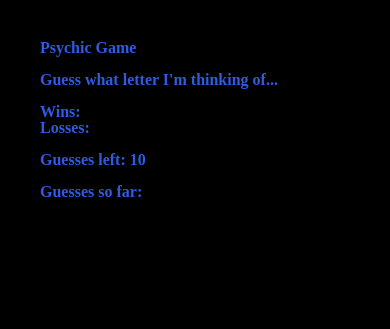
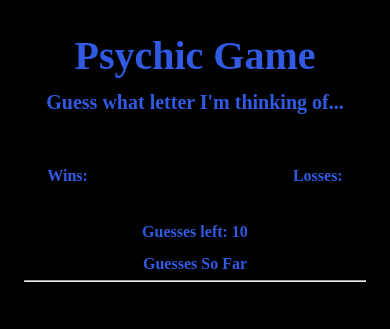
Before and after one commit to alexanderpaulino/HW-Psychic-Game, a plain HTML site: page index.html in a window 390 px wide. Drawn offline with Linux system fonts and the light colour scheme.

Commit message:
Added styles. Submission ready.

```diff
--- a/assets/css/style.css
+++ b/assets/css/style.css
@@ -1,5 +1,5 @@
 body, html {
-	margin: 0 auto;
+	margin: auto;
 	background-color: black;
 	background-image:;
 	color: #305AE2;
@@ -8,5 +8,83 @@ body, html {
 
 .gameBox {
 	padding: 20px;
-	margin: 20px;
+	margin: 4% 30% 10% 30%;
+	text-align: center;
 }
+
+.title {
+	font-size: 40px;
+}
+
+.instructions {
+	font-size: 20px;
+}
+
+.wins {
+	font-size: 16px;
+	float: left;
+	padding: 20px;
+	margin: 20px 20px 20px 50px;
+}
+
+.losses {
+	font-size: 16px;
+	float: right;
+	padding: 20px;
+	margin: 20px 50px 20px 20px;
+}
+
+.guessesLft {
+	clear: both;
+}
+
+.guessesBox {
+	clear: both;
+}
+
+.result {
+	font-size: 30px;
+	clear: both;
+}
+
+@media screen and (max-width: 980px) {
+
+	.gameBox {
+		margin-left: 20%;
+		margin-right: 20%;
+	}
+}
+
+@media screen and (max-width: 768px) {
+
+	.gameBox {
+		margin-left: 15%;
+		margin-right: 15%;
+	}
+}
+
+@media screen and (max-width: 640px) {
+
+	.gameBox {
+		margin-left: 5%;
+		margin-right: 5%;
+	}
+}
+
+@media screen and (max-width: 480px) {
+
+	.gameBox {
+		margin-left: 1%;
+		margin-right: 1%;
+	}
+
+	.wins {
+	margin-left: 1%;
+	margin-right: 1%;
+	}
+
+	.losses {
+	margin-right: 1%;
+	margin-left: 1%;
+	}
+}
--- a/assets/javascript/game.js
+++ b/assets/javascript/game.js
@@ -27,7 +27,7 @@ document.onkeypress = function(event) {
         document.querySelector(".wins").innerHTML = "Wins: " + winScore;
         document.querySelector(".guessesLft").innerHTML = "Guesses left: " + guessesLeft;
         document.querySelector(".result").innerHTML = "You win! Try again!";
-        document.querySelector(".guessesBox").innerHTML = "Guesses so far:";
+        document.querySelector(".guessesBox").innerHTML = "";
         computerGuess = computerChoice[Math.floor(Math.random() * computerChoice.length)];
         console.log("The player guessed the letter: " + userGuess);
         console.log("---------------------------------");
@@ -39,7 +39,7 @@ document.onkeypress = function(event) {
     	guessesLeft--;
     	lettersGuessed.push(userGuess);
     	document.querySelector(".guessesLft").innerHTML = "Guesses left: " + guessesLeft;
-    	document.querySelector(".guessesBox").innerHTML = "Guesses so far: " + lettersGuessed;
+    	document.querySelector(".guessesBox").innerHTML = lettersGuessed;
     	document.querySelector(".result").innerHTML = "";
     	console.log("The player guessed the letter: " + userGuess);
     }
@@ -51,7 +51,7 @@ document.onkeypress = function(event) {
     	loseScore++;
     	document.querySelector(".losses").innerHTML = "Losses: " + loseScore;
     	document.querySelector(".guessesLft").innerHTML = "Guesses left: " + guessesLeft;
-    	document.querySelector(".guessesBox").innerHTML = "Guesses so far:";
+    	document.querySelector(".guessesBox").innerHTML = "";
     	computerGuess = computerChoice[Math.floor(Math.random() * computerChoice.length)];
     	console.log("---------------------------------");
         console.log("The computer has now guessed the letter: " + computerGuess);
--- a/index.html
+++ b/index.html
@@ -18,7 +18,9 @@
 			<br>
 			<div class="guessesLft">Guesses left: 10</div>
 			<br>
-			<div class="guessesBox">Guesses so far:</div>
+			Guesses So Far
+			<hr>
+			<div class="guessesBox"></div>
 			<br>
 			<div class="result"></div>
 	</div>
```
